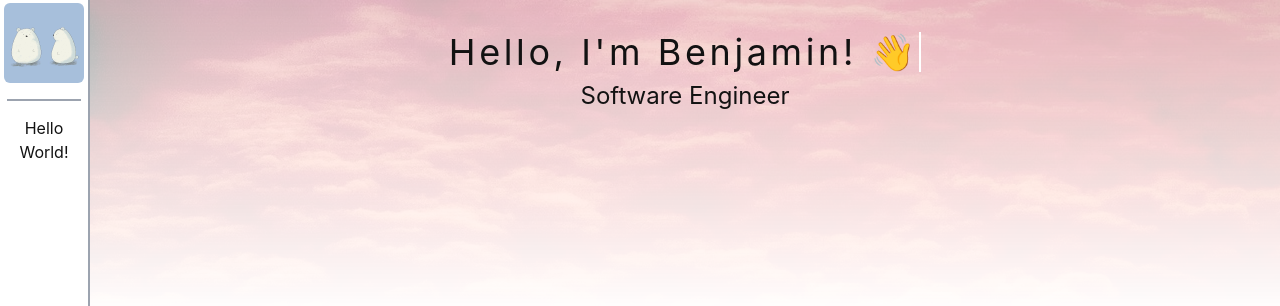
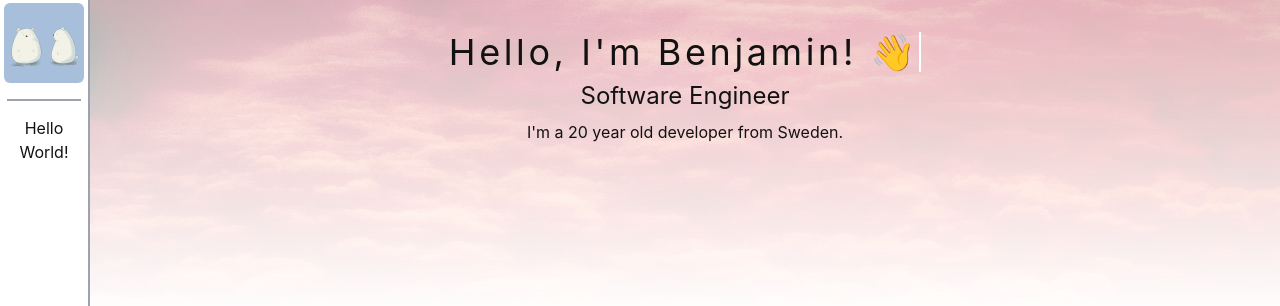
Before and after one commit to AI-nsley69/portfolio, a Vue app: page / in a window 1280 px wide. Shown: the top 306 px of the page. Built offline with nearby package versions, Linux system fonts and the light colour scheme.

Commit message:
Add age as autocalculated

```diff
--- a/src/components/Main.vue
+++ b/src/components/Main.vue
@@ -11,10 +11,17 @@
       Hello, I'm Benjamin! 👋
     </h1>
     <h2 class="text-lg xl:text-2xl">Software Engineer</h2>
+    <h3>I'm a {{ age }} year old developer from Sweden.</h3>
   </section>
 </template>
 
-<script setup lang="ts"></script>
+<script setup lang="ts">
+const birthday = new Date(2004, 3, 7);
+const years_in_milli = 365 * 24 * 60 * 60 * 1000;
+const age = Math.floor(
+  (new Date().getTime() - birthday.getTime()) / years_in_milli,
+);
+</script>
 
 <style scoped>
 #bg-img {
```
